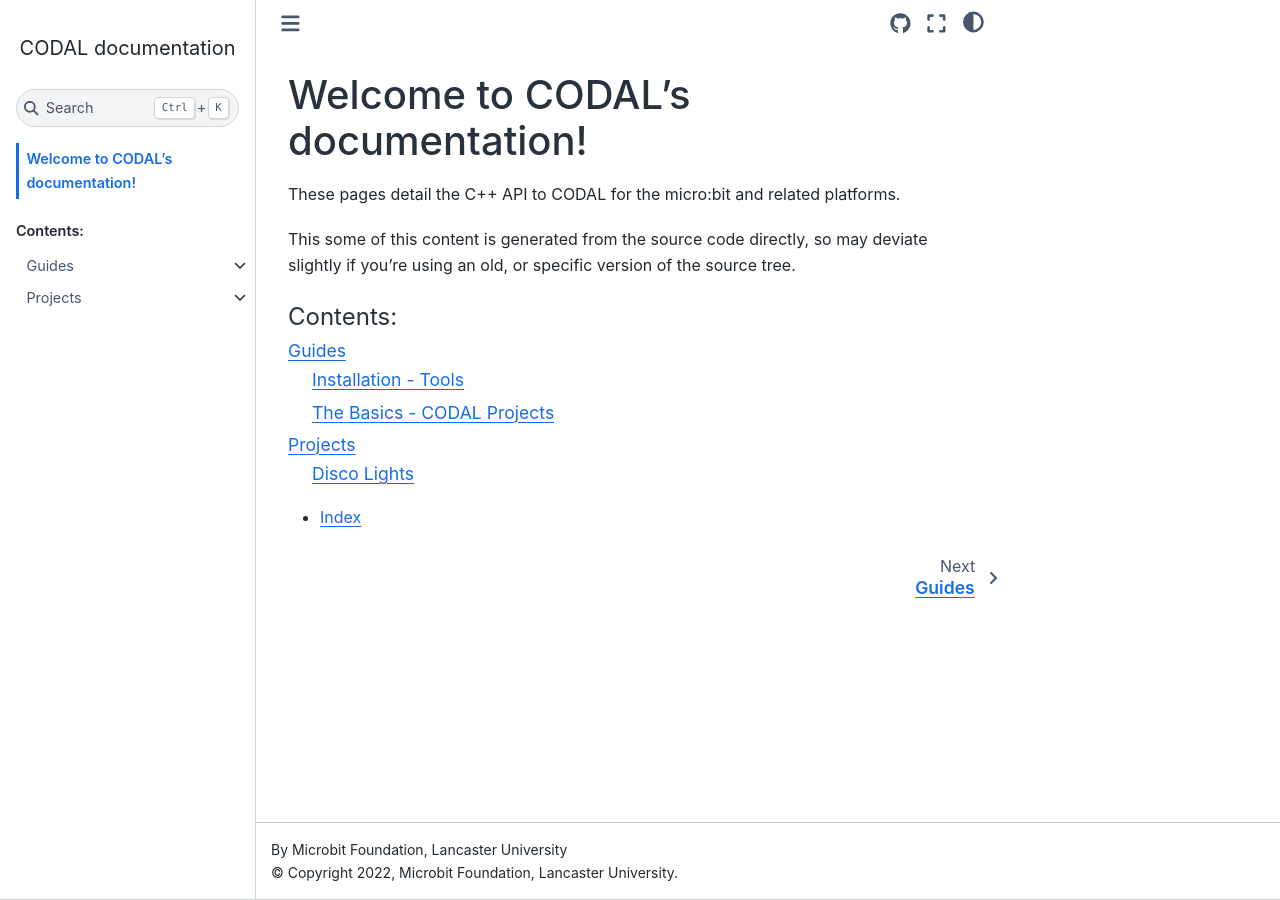
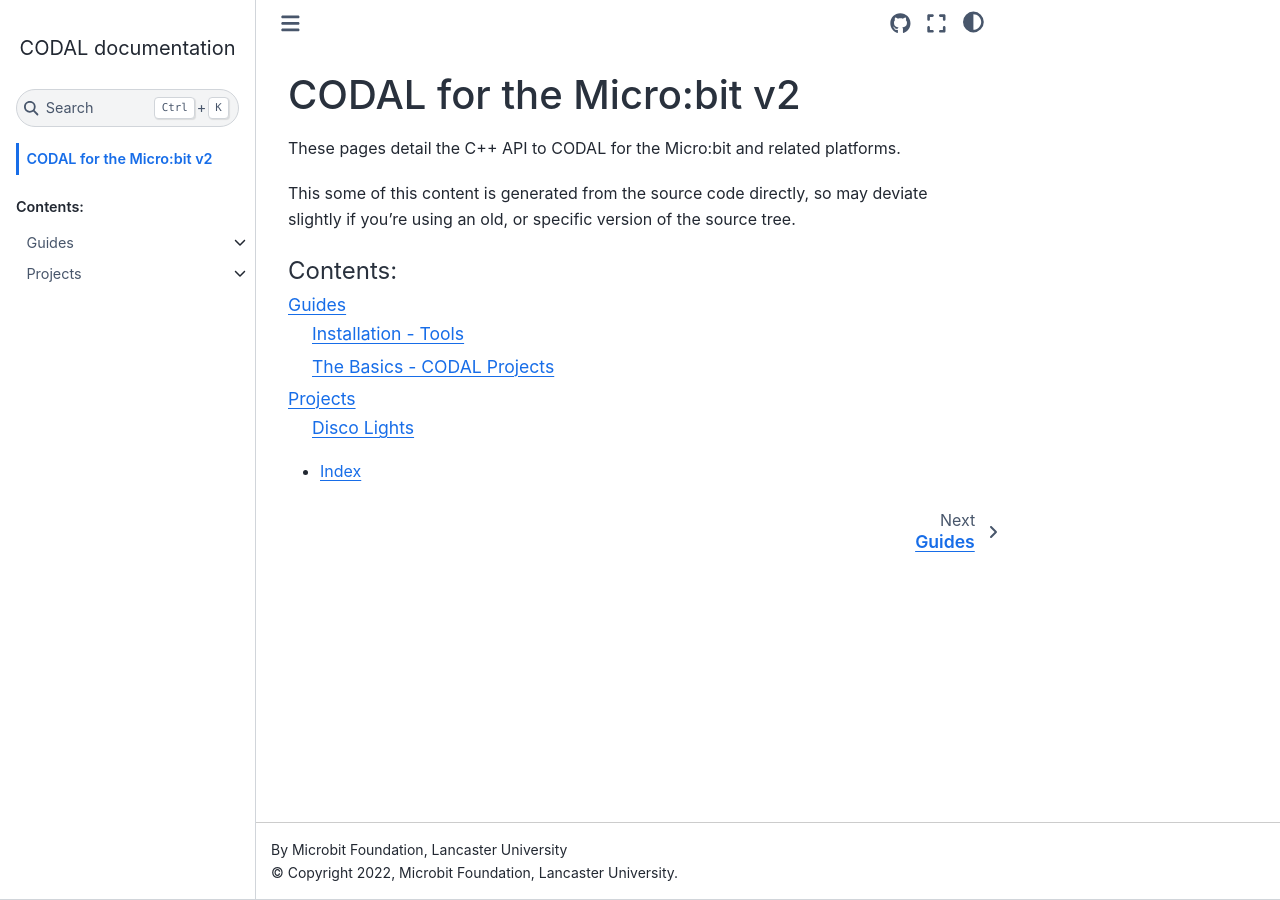
Before and after one commit to lancaster-university/codal-documentation, a Sphinx documentation site: the page built from docs/source/index.rst, in a window 1280 px wide. Built offline with Sphinx 7.4.7 and the Sphinx Book theme 1.1.4, drawn with Linux system fonts in a browser that asks for light colours; the version number could not be read and is left out.

Commit message:
Moved some paths around to avoid gh-pages issues

```diff
--- a/docs/source/conf.py
+++ b/docs/source/conf.py
@@ -22,6 +22,7 @@
     buffer = []
     for lib in libraries:
         buffer.append( F"\"{os.path.join( '..', '..', 'libraries', lib, 'inc' )}\"" )
+        buffer.append( F"\"{os.path.join( '..', '..', 'libraries', lib, 'source' )}\"" ) # This will complain if we have duplicated documentation!
     return ' '.join(buffer)
 
 def getGitVersion( library ):
@@ -51,7 +52,8 @@
 # ones.
 extensions = [
     'breathe',
-    'exhale'
+    'exhale',
+    'sphinx.ext.githubpages'
 ]
 
 # Breathe Configuration (paths from the source/ subpath context)
@@ -62,7 +64,7 @@
 # Setup the exhale extension
 exhale_args = {
     # These arguments are required
-    "containmentFolder":     "./_api",
+    "containmentFolder":     "./api",
     "rootFileName":          "root.rst",
     "doxygenStripFromPath":  "..",
     # Heavily encouraged optional argument (see docs)
@@ -83,7 +85,7 @@
 highlight_language = 'cpp'
 
 # Add any paths that contain templates here, relative to this directory.
-templates_path = [ '_templates' ]
+templates_path = [ 'templates' ]
 
 # List of patterns, relative to source directory, that match files and
 # directories to ignore when looking for source files.
@@ -112,4 +114,4 @@
 # Add any paths that contain custom static files (such as style sheets) here,
 # relative to this directory. They are copied after the builtin static files,
 # so a file named "default.css" will overwrite the builtin "default.css".
-html_static_path = [ '_static' ]
+html_static_path = [ 'static' ]
--- a/docs/source/index.rst
+++ b/docs/source/index.rst
@@ -1,7 +1,7 @@
-Welcome to CODAL's documentation!
-=================================
+CODAL for the Micro:bit v2
+==========================
 
-These pages detail the C++ API to CODAL for the micro:bit and related platforms.
+These pages detail the C++ API to CODAL for the Micro:bit and related platforms.
 
 This some of this content is generated from the source code directly, so may deviate slightly if you're using an old, or specific version of the source tree.
 
```
Also changed, not shown: 3 other files.
